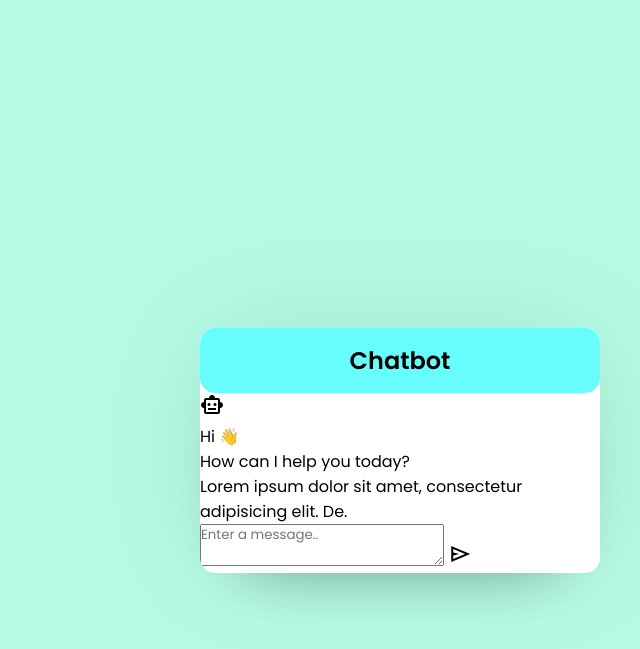
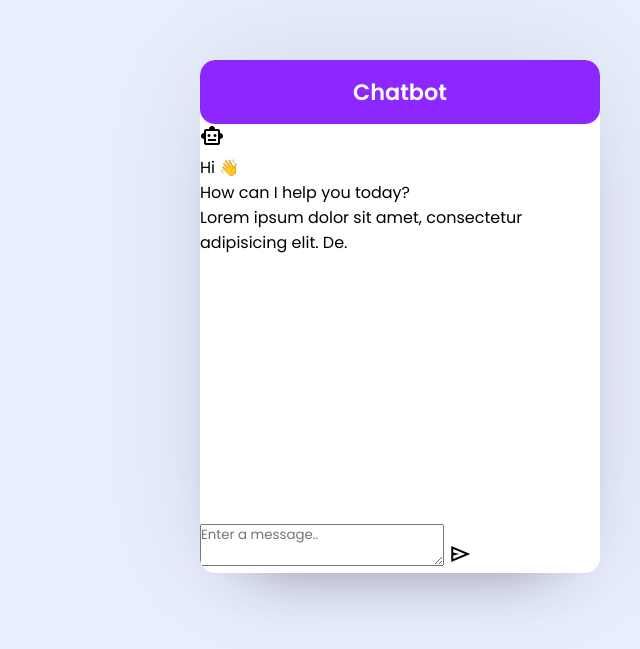
Before and after one commit to KavaliouAlexandr/ChatBotJS-PR3, a website: page src/index.html in a window 1280 px wide. Shown: the part 127-776 px from the top of the page, without its empty margins (640-1280 px from the left). Drawn offline with nearby package versions, Linux system fonts and the light colour scheme.

Commit message:
styling com

```diff
--- a/src/index.html
+++ b/src/index.html
@@ -13,7 +13,7 @@
         <h2>Chatbot</h2>
     </header>
 
-    <ul class="chabox">
+    <ul class="chatbox">
         <li class="chat income">
             <span class="material-symbols-outlined">
                 smart_toy
--- a/src/style.css
+++ b/src/style.css
@@ -7,7 +7,7 @@
 }
 
 body {
-    background-color: rgb(182, 252, 229);
+    background-color: rgb(234, 239, 255);
 }
 
 .chatbot {
@@ -24,8 +24,15 @@ body {
 }
 
 .chatbot h2 {
-    background-color:rgb(104, 253, 253);
+    background-color:rgb(140, 39, 255);
     padding: 15px 0 ;
     text-align: center;
     border-radius: 15px;
+    color: white;
+    font-size: 1.4rem;
 }
+
+.chatbot .chatbox {
+    height: 400px;
+    overflow-y: auto;
+}
```
